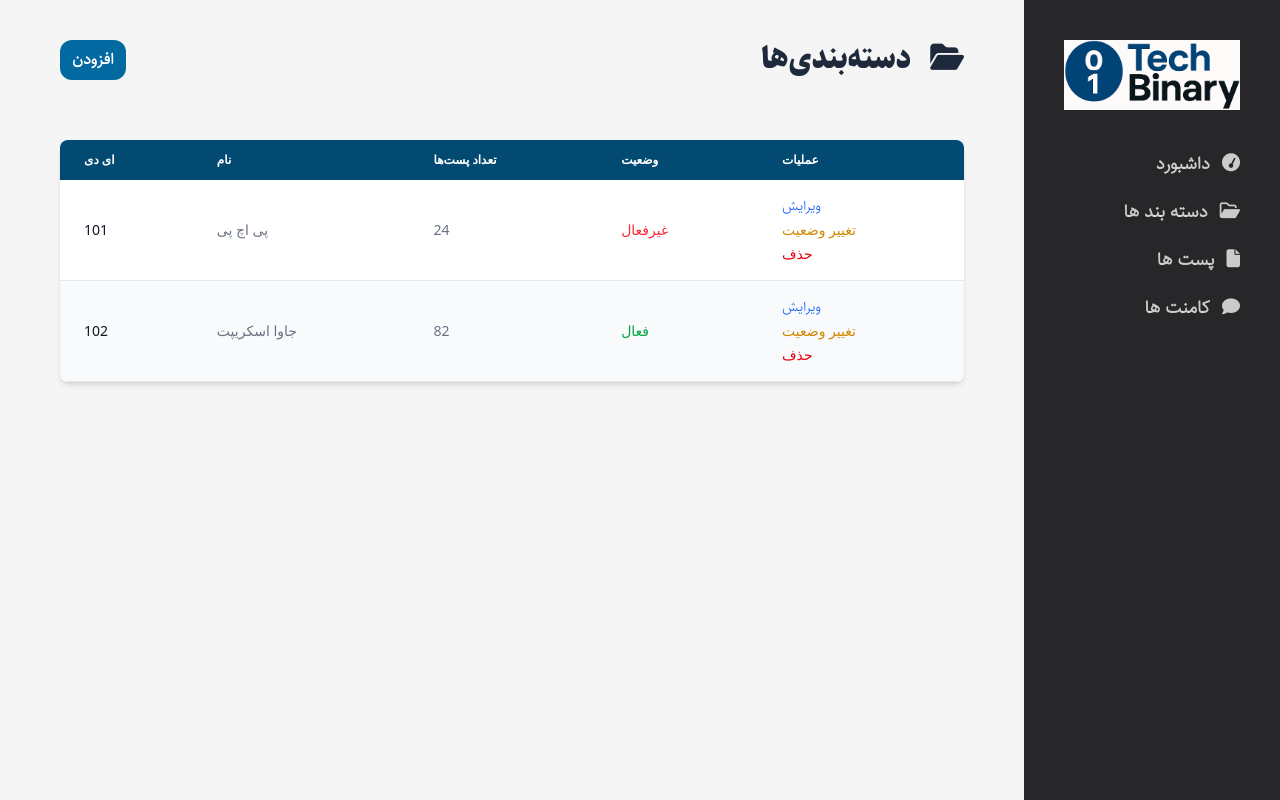
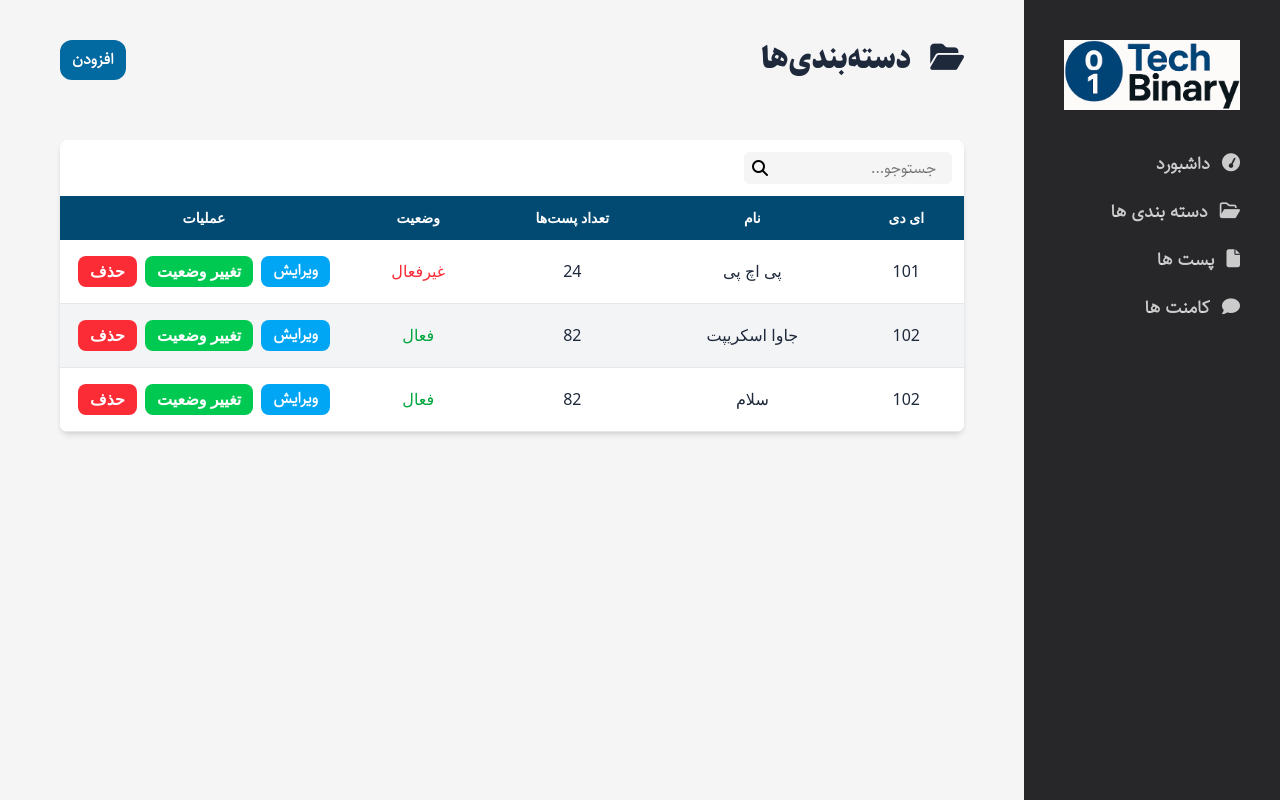
Before and after one commit to Javad-mosavian/techbinary, a website: page public/admin/categories.html in a window 1280 px wide. Drawn offline with Linux system fonts and the light colour scheme; files whose address does not match are found by name.

Commit message:
category fixed and search added

```diff
--- a/public/admin/categories.html
+++ b/public/admin/categories.html
@@ -9,17 +9,16 @@
     <title>دسته‌بندی‌ها</title>
 </head>
 
-<body>
-    <div class="h-[100svh] flex flex-row-reverse overflow-hidden">
+<body dir="rtl">
+    <div class="h-[100svh] flex flex-row overflow-hidden">
         <!-- Sidebar -->
         <aside class="w-1/5 h-full bg-zinc-800 flex flex-col justify-start items-center p-10">
             <img src="../Logo.png" alt="TechBinary" class="w-full  md:pb-10">
-            <nav
-                class="flex-1 flex flex-col justify-start w-full text-right text-light-text-soft/80 items-end space-y-5 font-bold text-lg">
-                <a href="dashboard.html" class="admin-aside-a">داشبورد<i class="fa fa-tachometer pl-3"></i></a>
-                <a href="categories.html" class="admin-aside-a">دسته بند ها<i class="far fa-folder-open pl-3"></i></a>
-                <a href="posts.html" class="admin-aside-a">پست ها<i class="fas fa-file pl-3"></i></a>
-                <a href="comments.html" class="admin-aside-a">کامنت ها<i class="fa fa-comment pl-3"></i></a>
+            <nav class="flex-1 flex flex-col justify-start w-full text-right text-light-text-soft/80 items-start space-y-5 font-bold text-lg">
+                <a href="dashboard.html" class="admin-aside-a"><i class="fa fa-tachometer pl-3"></i>داشبورد</a>
+                <a href="categories.html" class="admin-aside-a"><i class="far fa-folder-open pl-3"></i>دسته بندی ها</a>
+                <a href="posts.html" class="admin-aside-a"><i class="fas fa-file pl-3"></i>پست ها</a>
+                <a href="comments.html" class="admin-aside-a"><i class="fa fa-comment pl-3"></i>کامنت ها</a>
             </nav>
         </aside>
         <!-- sidebarEnd -->
@@ -27,9 +26,9 @@
         <!-- Main Content -->
         <main class="w-4/5 h-full bg-light-text-soft flex flex-col px-10 py-5">
             <!-- Header -->
-            <header class="flex justify-between flex-row-reverse items-center mb-5 p-5">
-                <h1 class="text-3xl text-dark-text-Primary">
-                    دسته‌بندی‌ها <i class="fa fa-folder-open ml-3"></i>
+            <header class="flex justify-between flex-row items-center mb-5 p-5">
+                <h1 class="text-3xl text-dark-text-Primary"><i class="fa fa-folder-open ml-3"></i>
+                    دسته‌بندی‌ها </i>
                 </h1>
                 <a href="https://10learn.ir:2083" class="bg-my-second text-white font-bold px-3 py-2 rounded-xl">
                     افزودن
@@ -38,10 +37,17 @@
 
             <!-- Table -->
             <section class="flex-1 overflow-hidden rounded-2xl">
-                <div dir="ltr" class="h-full overflow-y-auto space-y-5 p-5">
-                    <div class="relative overflow-x-auto shadow-md sm:rounded-lg">
-                        <table class="w-full text-sm text-left rtl:text-right text-gray-500">
-                            <thead class="text-xs uppercase bg-sky-900 text-white">
+                <div  class="h-full overflow-y-auto space-y-5 p-5">
+                    <div class="relative overflow-x-auto shadow-md sm:rounded-lg bg-light-text-Primary">
+
+                        <div id="search" class="flex flex-row items-center text-center bg-light-text-soft h-8 w-52 rounded-md px-2 my-3 mr-3">
+                            <input type="text" oninput="search(this.value)" placeholder="جستوجو..." class="w-44 text-right h-full px-2 outline-none border-none placeholder:text-right">
+                            <i class="fa fa-search w-5"></i>
+                        </div>
+
+
+                        <table dir="rtl" class="w-full text-sm text-left rtl:text-right text-gray-500">
+                            <thead class="text-sm text-center uppercase bg-sky-900 text-white">
                                 <tr>
                                     <th scope="col" class="px-6 py-3">ای دی</th>
                                     <th scope="col" class="px-6 py-3">نام</th>
@@ -50,49 +56,68 @@
                                     <th scope="col" class="px-6 py-3">عملیات</th>
                                 </tr>
                             </thead>
-                            <tbody>
+                            <tbody id="rows">
                                 <!-- Row 1 -->
-                                <tr class="odd:bg-white even:bg-gray-50 border-b border-gray-200">
-                                    <th scope="row" class="px-6 py-4 font-medium text-gray-900 whitespace-nowrap">101
-                                    </th>
-                                    <td class="px-6 py-4">پی اچ پی</td>
-                                    <td class="px-6 py-4">24</td>
-                                    <td class="px-6 py-4 text-red-500">غیرفعال</td>
-                                    <td class="px-6 py-4">
-                                        <div class="grid gap-1">
-                                            <a href="#edite" class="text-blue-600 td-action">ویرایش</a>
-                                            <form method="post"><button class="text-yellow-600 td-action">تغییر
+                                <tr>
+                                    <th scope="row" >101</th>
+                                    <td data-search="on" class=" search">پی اچ پی</td>
+                                    <td class="">24</td>
+                                    <td class=" text-red-500">غیرفعال</td>
+                                    <td class="px-2 w-72 py-4">
+                                        <div class="flex text-center justify-center items-center gap-2">
+                                            <a href="#edite" class="bg-sky-500 admin-table-btn td-action">ویرایش</a>
+                                            <form method="post"><button class="bg-green-500 admin-table-btn td-action">تغییر
                                                     وضعیت</button></form>
-                                            <form method="post"><button class="text-red-600 td-action">حذف</button>
+                                            <form method="post"><button class="bg-red-500 admin-table-btn td-action">حذف</button>
                                             </form>
                                         </div>
                                     </td>
                                 </tr>
 
                                 <!-- Row 2 -->
-                                <tr class="odd:bg-white even:bg-gray-50 border-b border-gray-200">
-                                    <th scope="row" class="px-6 py-4 font-medium text-gray-900 whitespace-nowrap">102
-                                    </th>
-                                    <td class="px-6 py-4">جاوا اسکریپت</td>
-                                    <td class="px-6 py-4">82</td>
-                                    <td class="px-6 py-4 text-green-600">فعال</td>
-                                    <td class="px-6 py-4">
-                                        <div class="grid gap-1">
-                                            <a href="#edite" class="text-blue-600 td-action">ویرایش</a>
-                                            <form method="post"><button class="text-yellow-600 td-action">تغییر
+                                <tr>
+                                    <th scope="row" >102</th>
+                                    <td data-search="on" class=" search">جاوا اسکریپت</td>
+                                    <td class="">82</td>
+                                    <td class=" text-green-600">فعال</td>
+                                    <td class="px-2 py-4">
+                                        <div class="flex text-center justify-center items-center gap-2">
+                                            <a href="#edite" class="bg-sky-500 admin-table-btn td-action">ویرایش</a>
+                                            <form method="post"><button class="bg-green-500 admin-table-btn td-action">تغییر
                                                     وضعیت</button></form>
-                                            <form method="post"><button class="text-red-600 td-action">حذف</button>
+                                            <form method="post"><button class="bg-red-500 admin-table-btn td-action">حذف</button>
                                             </form>
                                         </div>
                                     </td>
                                 </tr>
+
+                                <tr>
+                                    <th scope="row">102</th>
+                                    <td data-search="on" >سلام</td>
+                                    <td >82</td>
+                                    <td class="text-green-600">فعال</td>
+                                    <td class="px-2 py-4">
+                                        <div class="admin-table-btn-parent">
+                                            <a href="#edite" class="bg-sky-500 admin-table-btn td-action">ویرایش</a>
+                                            <form method="post"><button class="bg-green-500 admin-table-btn td-action">تغییر
+                                                    وضعیت</button></form>
+                                            <form method="post"><button class="bg-red-500 admin-table-btn td-action">حذف</button>
+                                            </form>
+                                        </div>
+                                    </td>
+                                </tr>
+
                             </tbody>
                         </table>
+                        <h3 id="noResult" class="hidden text-center mx-auto text-lg text-red-600 my-2">چیزی پیدا نشد</h3>
                     </div>
                 </div>
             </section>
         </main>
     </div>
+
+    <script src="../assets/scripts/align-inputs.js"></script>
+    <script src="../assets/scripts/search.js"></script>
 </body>
 
 </html>
--- /dev/null
+++ b/public/assets/scripts/search.js
@@ -0,0 +1,17 @@
+const tbody = document.getElementById('rows');
+const rows = tbody.querySelectorAll('tr');
+const noResult = document.getElementById("noResult");
+
+function search(text) {
+    let found = false;
+    rows.forEach(element => {
+        if (element.querySelector('td').getAttribute('data-search') === "on" && element.textContent.toLowerCase().includes(text.toLowerCase())) {
+            element.classList.remove('hidden');
+            found = true;
+        } else {
+            element.classList.add('hidden');
+        }
+    });
+    noResult.classList.toggle('hidden',found);
+
+}
--- a/src/input.css
+++ b/src/input.css
@@ -169,6 +169,22 @@
       td.disabled{
         @apply text-red-600
       }
+      tbody tr{
+        @apply odd:bg-white even:bg-gray-100 border-b border-gray-200 text-center text-[16px]
+      }
+      tbody tr th{
+        @apply px-6 py-4 font-medium text-dark-text-Primary whitespace-nowrap
+      }
+      tbody tr td{
+        @apply px-6 py-4 text-dark-text-Primary
+      }
+
+      .admin-table-btn{
+        @apply px-3 py-1 text-white font-bold rounded-lg
+      }
+      .admin-table-btn-parent{
+        @apply flex text-center justify-center items-center gap-2
+      }
 
 
 }
```
Also changed, not shown: public/admin/aside.html (+5 -5 lines), public/admin/dashboard.html (+9 -9 lines), public/assets/styles/style.css.
